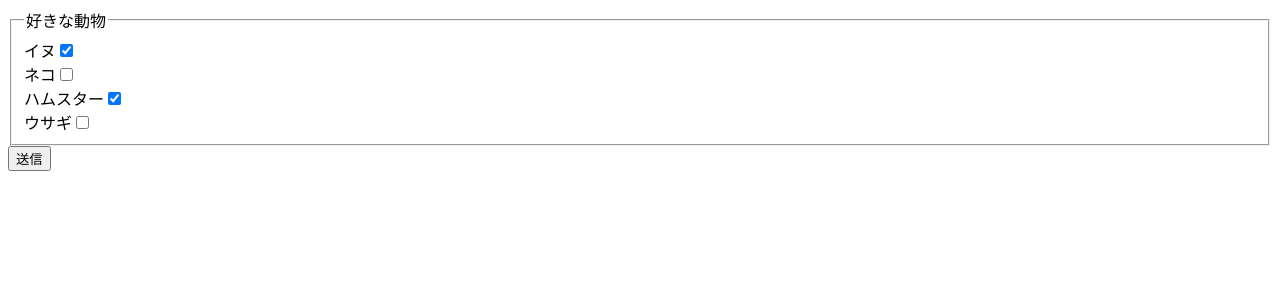
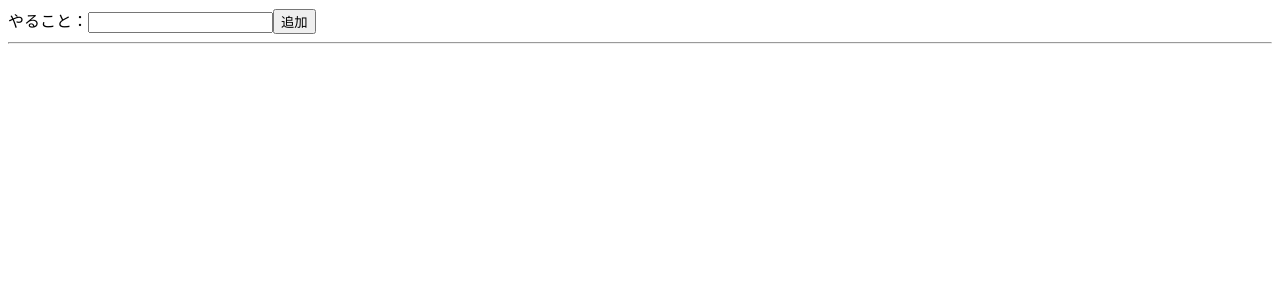
Before and after one commit to Vogel-425/ReactStady, a React (Create React App) app: page / in a window 1280 px wide. Shown: the top 300 px of the page. Built offline with nearby package versions, Linux system fonts and the light colour scheme.

Commit message:
Todoリスト 追加機能の作製

```diff
--- a/src/EventArgs.jsx
+++ b/src/EventArgs.jsx
@@ -1,40 +1,38 @@
 import React from "react";
 import{useState} from 'react';
+//サンプルコードをテストしたい場合はexportから下を変更する
+let maxId = 0;
+export default function StateTodo(){
+  const [title, setTitle]=useState('');
+  const [todo, setTodo] =useState([]);
 
-export default function FormCheckedMulti(){
-  const [ form , setForm] = useState({
-    animal : ['dog','hamstar']
-  });
+  const handleChangeTitle = e =>{
+    setTitle(e.target.value);
+  };
 
-  const handleFormMulti = e => {
-    const fa = form.animal;
-    if (e.target.checked){
-      fa.push(e.target.value);
-    }else{
-      fa.splice(fa.indexOf(e.target.value),1);
-    }
-    setForm({
-      ...form,
-      [e.target.name]:fa
-    });
+  const handleClick = () => {
+    setTodo([
+      ...todo,
+      {
+        id : ++maxId,
+        title,
+        created : new Date(),
+        isDone : false
+      }
+    ]);
   };
-  const show = () =>{
-    console.log(`好きな動物：${form.animal}`);
-  } ;
-  return (
-    <form>
-      <fieldset>
-      <legend>好きな動物</legend>
-      <label htmlFor = 'animal_dog'>イヌ</label>
-      <input id = 'animal_dog' name = 'animal' type = 'checkbox' value = 'dog' checked = {form.animal.includes('dog')}onChange={handleFormMulti}/><br />
-      <label htmlFor = 'animal_dog'>ネコ</label>
-      <input id = 'animal_cat' name = 'animal' type = 'checkbox' value = 'cat' checked = {form.animal.includes('cat')}onChange={handleFormMulti}/><br />
-      <label htmlFor = 'animal_dog'>ハムスター</label>
-      <input id = 'animal_hamstar' name = 'animal' type = 'checkbox' value = 'hamstar' checked = {form.animal.includes('hamstar')}onChange={handleFormMulti}/><br />
-      <label htmlFor = 'animal_dog'>ウサギ</label>
-      <input id = 'animal_rabbit' name = 'animal' type = 'checkbox' value = 'rabbit' checked = {form.animal.includes('rabbit')}onChange={handleFormMulti}/><br />
-      </fieldset>
-      <button type = 'button' onClick={show}>送信</button>
-    </form>
+  return(
+    <div>
+     <label>
+      やること：<input type="text" name="title" value={title} onChange={handleChangeTitle}/>
+     </label>
+     <button type="button" onClick={handleClick}>追加</button>
+     <hr />
+     <ul>
+      {todo.map(item =>(
+        <li key={item.id}>{item.title}</li>
+      ))}
+     </ul>
+    </div>
   );
-}
+ }
```
